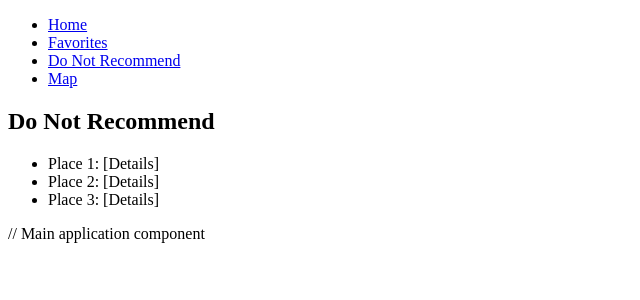
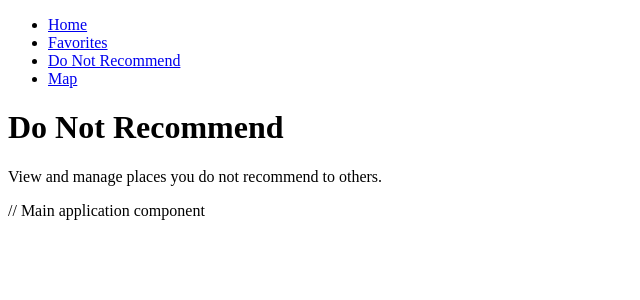
Before and after one commit to jkirbyzabala/Zabala_Jan-Kirby_Travel-Experience-Journal_Capstone, a React app in the folder frontend/: page /do-not-recommend in a window 1280 px wide. Shown: the top 300 px of the page, without its empty margins (0-640 px from the left). Built offline with nearby package versions, Linux system fonts and the light colour scheme.

Commit message:
updates to MapPage.js

```diff
--- a/frontend/src/pages/DoNotRecommendPage.js
+++ b/frontend/src/pages/DoNotRecommendPage.js
@@ -1,17 +1,13 @@
-// DoNotRecommendPage.js
-import React from 'react';
+import React from 'react'; // Import React for building components
 
 const DoNotRecommendPage = () => {
-    return (
-        <div className="do-not-recommend-page">
-            <h2>Do Not Recommend</h2>
-            <ul>
-                <li>Place 1: [Details]</li>
-                <li>Place 2: [Details]</li>
-                <li>Place 3: [Details]</li>
-            </ul>
-        </div>
-    );
+  return (
+    <div>
+      <h1>Do Not Recommend</h1>
+      <p>View and manage places you do not recommend to others.</p>
+      {/* You can add functionality to list and manage non-recommendations here */}
+    </div>
+  );
 };
 
 export default DoNotRecommendPage;
--- a/frontend/src/pages/MapPage.js
+++ b/frontend/src/pages/MapPage.js
@@ -1,14 +1,18 @@
-// MapPage.js
-import React from 'react';
+import React, { useState } from 'react'; // Import React and useState for component state management
+import MapComponent from '../components/MapComponent'; // Import the MapComponent to display the map
 
 const MapPage = () => {
-    return (
-        <div className="map-page">
-            <h2>Travel Map</h2>
-            {/* Integrate a map API or component here */}
-            <div id="map">Map goes here</div>
-        </div>
-    );
+  // State to manage map-related data
+  const [entries, setEntries] = useState([]);
+
+  return (
+    <div>
+      <h1>Travel Map</h1>
+      <p>View your travel entries on the map and explore your journey.</p>
+      <MapComponent entries={entries} />
+      {/* MapComponent will handle displaying entries on the map */}
+    </div>
+  );
 };
 
 export default MapPage;
```
